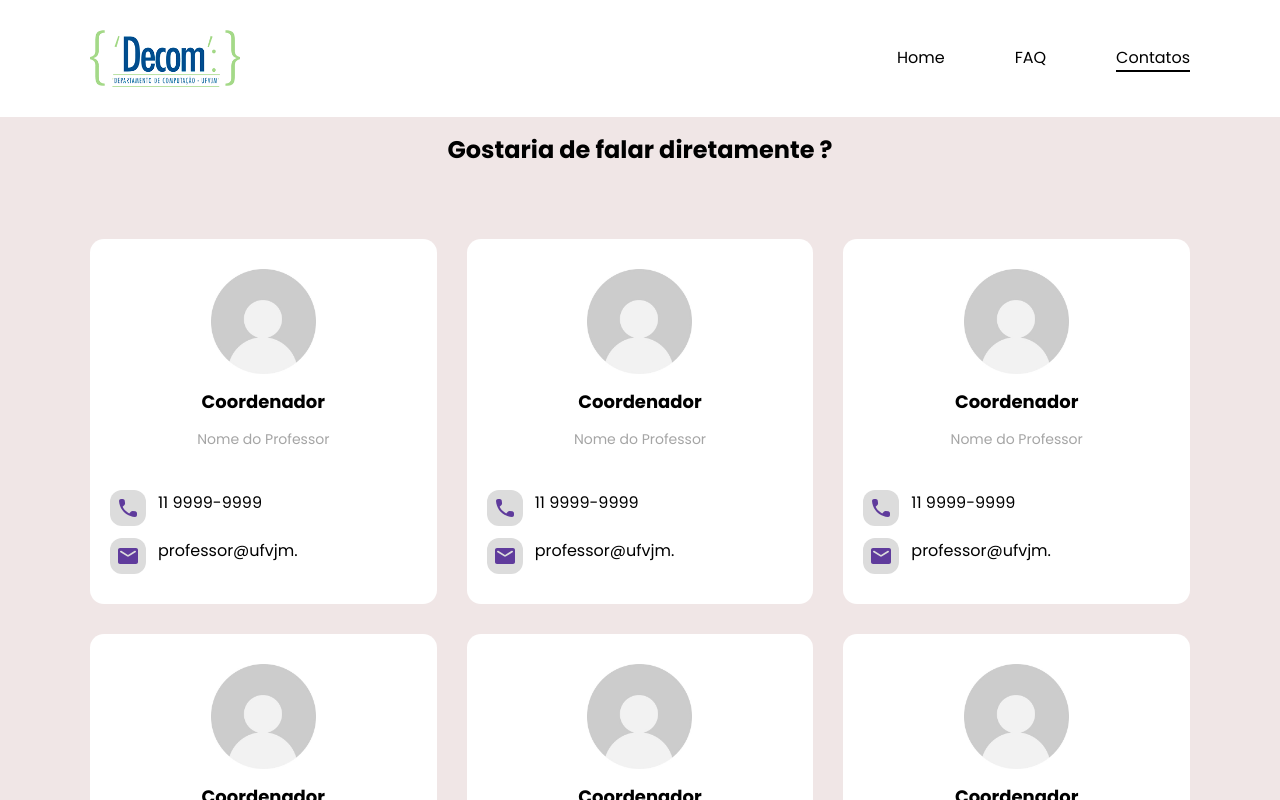
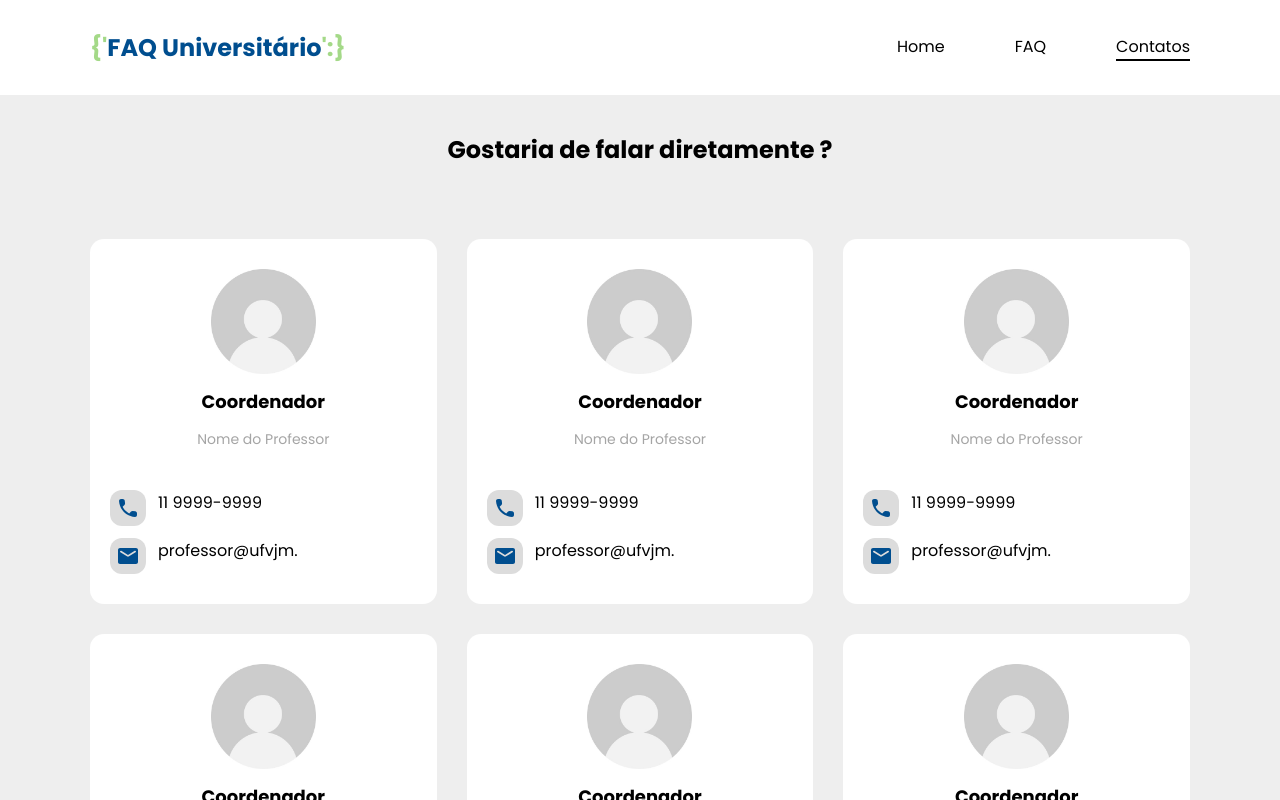
Before and after one commit to Mariano-SI/TP-GPS, a React (Vite) app: page /contact in a window 1280 px wide. Shown: the top 800 px of the page. Built offline with nearby package versions, Linux system fonts and the light colour scheme.

Commit message:
feat: ajustes de design

```diff
--- a/src/features/Contact/Components/ContactCard/ContactCard.style.tsx
+++ b/src/features/Contact/Components/ContactCard/ContactCard.style.tsx
@@ -60,6 +60,6 @@ export const ContactCardStyled = styled.div`
     }
 
     .iconContainer > svg{
-        fill: #5F3B9C;
+        fill: #004E8F;
     }
 `
--- a/src/features/General/Components/Navbar/Navbar.style.tsx
+++ b/src/features/General/Components/Navbar/Navbar.style.tsx
@@ -6,6 +6,16 @@ export const NavbarStyled = styled.header`
     padding: 30px 90px;
     background-color: #fff;
     width: 100%;
+
+    .logo{
+        color: #004E8F;
+        white-space: nowrap;
+        font-size: 24px;
+
+    }
+    .green{
+        color: #A4D988;
+    }
 
     .headerNav{
         display: flex;
--- a/src/features/General/Components/Navbar/Navbar.tsx
+++ b/src/features/General/Components/Navbar/Navbar.tsx
@@ -10,7 +10,10 @@ function Navbar() {
   return (
     <NavbarStyled>
         <nav className='headerNav'>
-            <img src={decomLogo} alt="" className='logo'/>
+            <h1 className='logo'>
+                <span className='green'>&#123;&#39;</span>
+                    FAQ Universitário
+                <span className='green'>&#39;&#58;&#125;</span></h1>
             <ul className='headerLinksContainer'>
                 <li className='link'>
                     <NavLink to="/" >
--- a/src/index.css
+++ b/src/index.css
@@ -21,7 +21,7 @@ a:not([class]){
   text-decoration-skip-ink: auto;
 }
 body{
-  background-color: #F0E6E6;
+  background-color: #EEEEEE;
   margin-top: 120px;
 }
 
```
